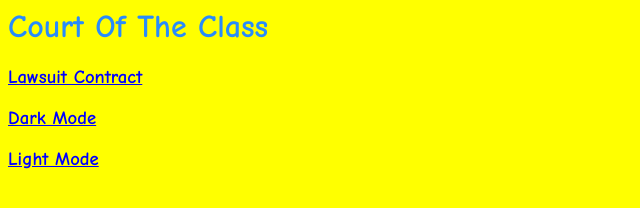
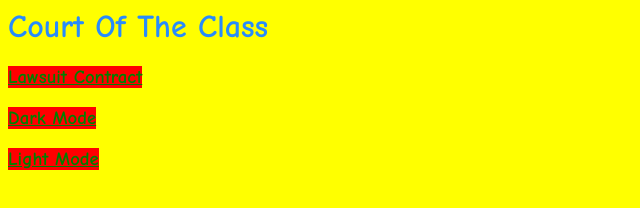
Before and after one commit to YTSbnk/court, a plain HTML site: page dyslexic.html in a window 1280 px wide. Shown: the whole page, without its empty margins (0-640 px from the left). Drawn offline with Linux system fonts and the light colour scheme.

Commit message:
Update dyslexic.html

```diff
--- a/dyslexic.html
+++ b/dyslexic.html
@@ -8,8 +8,9 @@ body {
 }
 
 a {
-  color: blue;
+  color: green;
   font-family: Comic Sans MS;
+  background-color: red;
   }
 </style>
 <h3><a href="lawsuit contract.pdf">Lawsuit Contract</a></h3>
```
